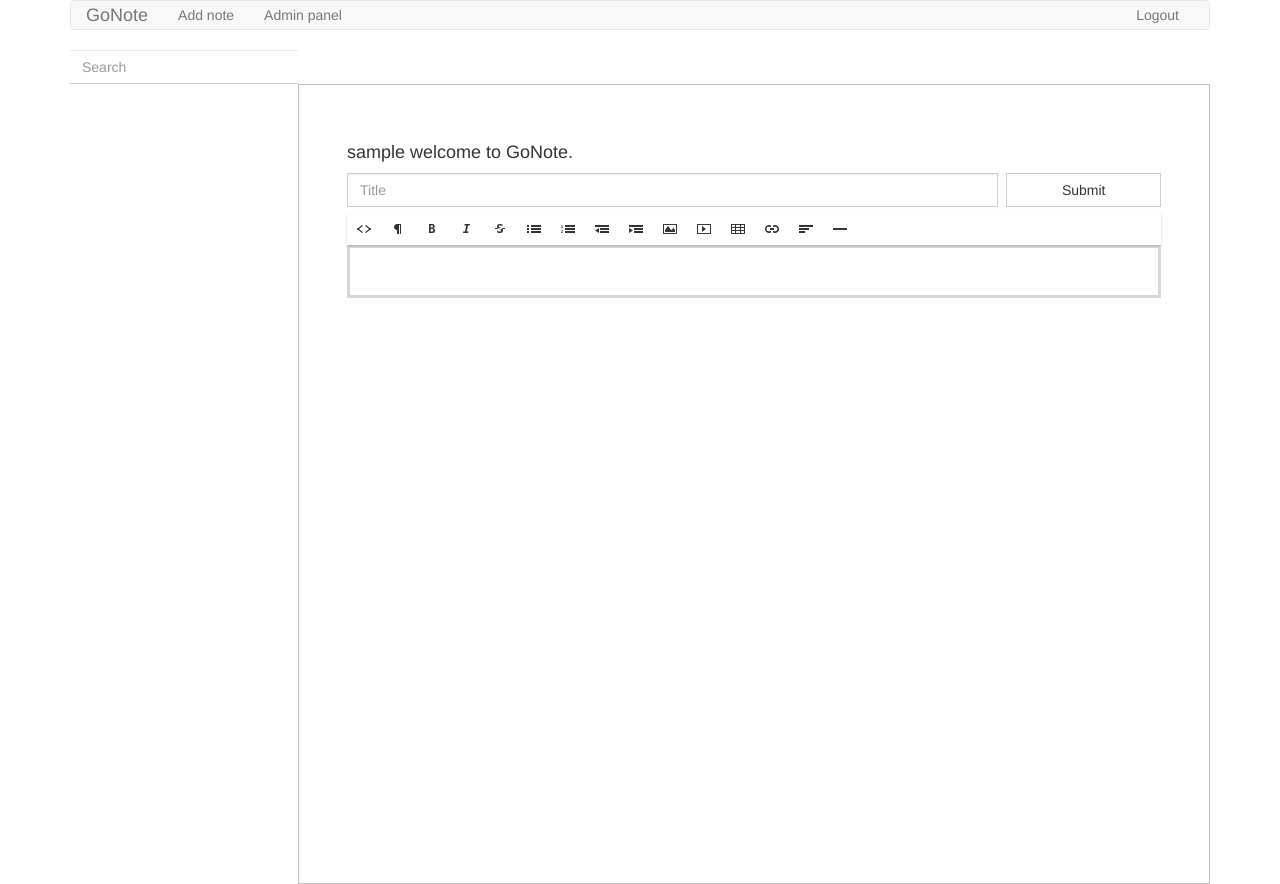
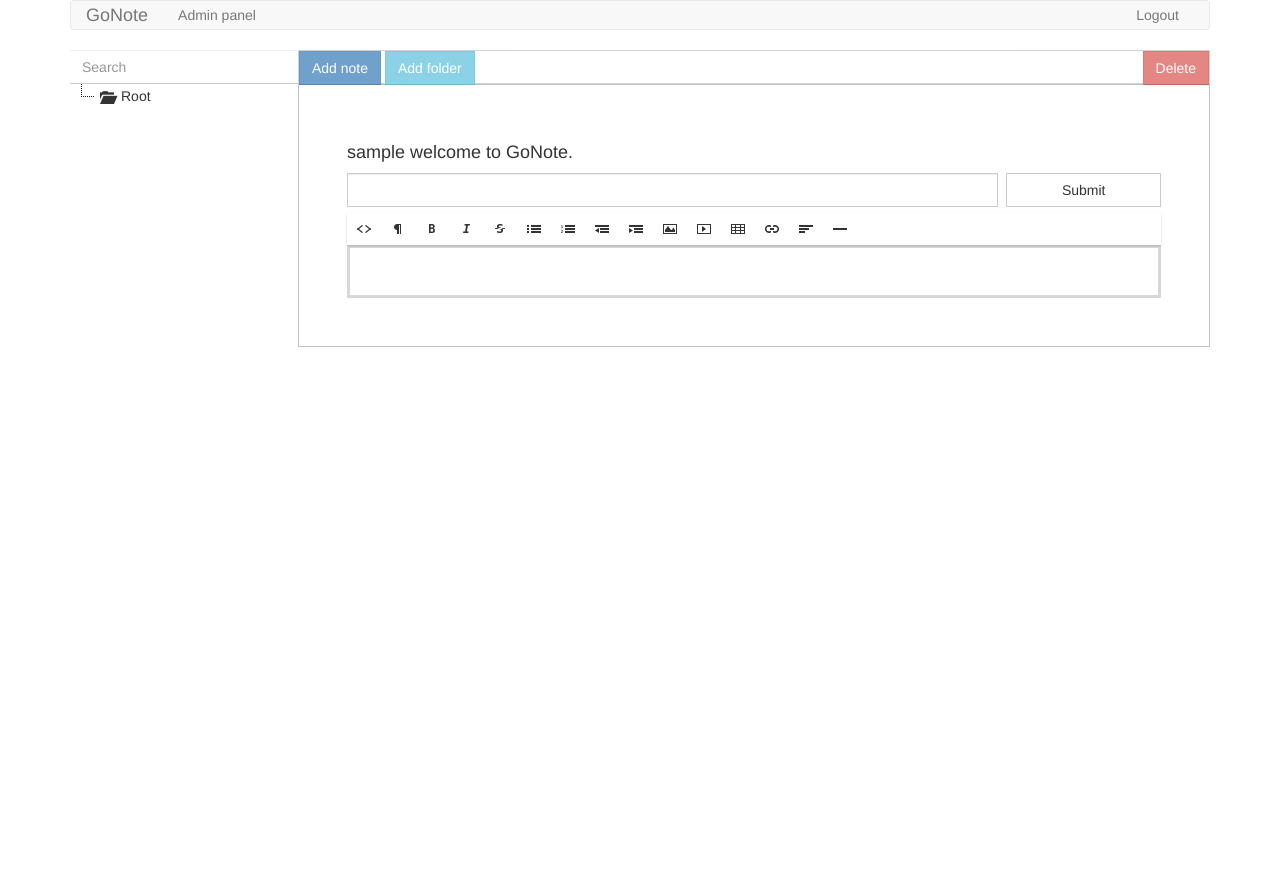
Before and after one commit to uncle-T0ny/GoNote, a Django app: page / in a window 1280 px wide. After the commit the page ends 347 px from the top, so only its background shows below. Run offline with Django 3.2, Linux system fonts and the light colour scheme; the visitor is signed in with stand-in values (Sample User, id 1); data that the repository does not hold is empty; some libraries are stand-ins or nearby versions.

Commit message:
create/delet note/folder functionality

```diff
--- a/folder/models.py
+++ b/folder/models.py
@@ -5,3 +5,5 @@
     name = models.CharField(max_length=60)
     parent_folder_id = models.IntegerField(default=-1, null=True)
     user = models.ForeignKey(User)
+    def json_decoder(obj):
+        return Folder(name=obj['name'], pk=obj['folderId'],parent_folder_id=obj['parent_folder_id'])
--- a/folder/views.py
+++ b/folder/views.py
@@ -1,3 +1,4 @@
+import json
 from django.http import HttpResponse
 from django.core import serializers
 from folder.models import Folder
@@ -12,8 +13,10 @@
         Folder.objects.get(user = request.user.id, pk=request.body.decode()).delete()
         return HttpResponse("OK")
     elif request.method == 'POST':
-        folder = Folder.objects.filter(user = request.user.id, pk=request.body.decode())
-        if folder.pk == '-1':     #create new note
+        decoded_json = request.body.decode('utf8')
+        folder = json.loads(decoded_json, object_hook=Folder.json_decoder)
+        folder.user = request.user
+        if int(folder.pk) == -1:     #create new folder
             folder.pk = None
         folder.save()
         return HttpResponse(folder.pk)
--- a/gonote/static/css/style.css
+++ b/gonote/static/css/style.css
@@ -1,9 +1,11 @@
-.treeSearchBlock { width: 20%; }
-.treeSearchBlock > input { width: 100%; }
+.treeSearchBlock { width: 100%; height: 34px; }
+.tree-btns-group { height: 34px; border: 1px solid silver; width: 80%; float: left; opacity: 0.7;}
+
+.treeSearchBlock > input { width: 20%; float: left; }
 .treeSearchBlock .form-control {border: 0px solid #ccc; border-bottom: 1px solid #ccc; border-radius: 0px;}
 .treeSearchBlock .form-control:focus {-webkit-box-shadow:0; box-shadow:0;border-color:transparent;}
-.notes-menu {float: left; width: 20%; height:  100%;}
-.notes-content {height: 100%;margin-left: 20%; padding: 48px;}
+.notes-menu {float: left; width: 20%; }
+.notes-content {margin-left: 20%; padding: 48px;}
 
 
 /* fix, to set redactor height*/
--- a/gonote/static/js/main.js
+++ b/gonote/static/js/main.js
@@ -26,10 +26,22 @@
 
             var treeItems = [];
 
+            var rootNote = {
+                "parent" : '#',
+                "id" : 'folder_root',
+                "text" : 'Root',
+                "icon": "glyphicon glyphicon-folder-open",
+                "state"       : {
+                    opened    : true,
+                },
+            };
+
+            treeItems.push(rootNote);
+
             for (var folder in folders) {
                 var parentNodeId = folders[folder].fields.parent_folder_id;
                 if (parentNodeId == -1) {
-                    parentNodeId = "#";
+                    parentNodeId = rootNote.id;
                 } else {
                     parentNodeId = 'folder_' + parentNodeId;
                 }
@@ -47,7 +59,7 @@
             for (var note in notes) {
                 var parentNodeId = notes[note].fields.folder_id;
                 if (parentNodeId == -1) {
-                    parentNodeId = '#';
+                    parentNodeId = rootNote.id;
                 } else {
                     parentNodeId = 'folder_' + parentNodeId;
                 }
@@ -71,8 +83,7 @@
                     'data': treeItems,
                     'check_callback' : true
                 },
-                'plugins' : [ 'contextmenu', 'crrm', "ui", "search" ],
-                 contextmenu: {items: customMenu}
+                'plugins' : ['crrm', "ui", "search" ],
             });
 
             var to;
@@ -101,8 +112,13 @@
         });
     });
 
-    $('#jstree_div').on('delete_node.jstree', function (e, data) {
-        var noteId = data.node.original.noteid;
+    //$('#jstree_div').on('delete_node.jstree', function (e, data) {
+    //    var noteId = data.node.original.noteid;
+    //    deleteNote(noteId);
+    //});
+}
+
+function deleteNote(noteId) {
     $.ajax({
         url: '/note/',
         type: 'DELETE',
@@ -110,38 +126,68 @@
         data: JSON.stringify(noteId),
         dataType: "text",
         success: function(result) {
+            $.jstree.reference("#jstree_div").delete_node('note_' + noteId);
+            $.growl.notice({title:'Notice!', message: "Note deleted successful." });
             console.log(result)
         },
         error : function(result) {
         }
     });
+}
 
+function deleteFolder(folderId) {
+    $.ajax({
+        url: '/folder/',
+        type: 'DELETE',
+        contentType: 'application/json; charset=utf-8',
+        data: JSON.stringify(folderId),
+        dataType: "text",
+        success: function(result) {
+            $.jstree.reference("#jstree_div").delete_node('folder_' + folderId);
+            $.growl.notice({title:'Notice!', message: "Folder deleted successful." });
+            console.log(result)
+        },
+        error : function(result) {
+        }
     });
 }
 
-function customMenu(node) {
-    var items = {
-        deleteItem: { // The "delete" menu item
-            label: "Delete",
-            action: function (obj) {
-                var refItem = obj.reference;
-                $.jstree.reference("#jstree_div").delete_node(refItem);
-            }
-        }
-    };
-
-    if ($(node).hasClass("folder")) {
-        // Delete the "delete" menu item
-        delete items.deleteItem;
-    }
-
-    return items;
-}
-
-function openEditor() {
+function prepareView4NewNote() {
     $("#noteId").val(-1);
     $('#title').val('');
     $('#editor').html('');
+}
+
+function prepareView4NewFolder() {
+
+}
+
+function saveFolder() {
+    var folderName = $('#folderName').val();
+    var parentFolderId = $('#folderId').val();
+    var selectedFolderId = getSelectedFolderId();
+    if (selectedFolderId >= 0) {
+        parentFolderId = selectedFolderId;
+    }
+    var folderId = -1;
+
+    var obj = {'folderId': folderId,'name' : folderName, 'parent_folder_id': parentFolderId};
+
+    $.ajax({
+        url: '/folder/',
+        type: 'POST',
+        contentType: 'application/json; charset=utf-8',
+        data: JSON.stringify(obj),
+        dataType: "text",
+        success: function(result) {
+            $.growl.notice({title:'Notice!', message: "Folder created successful." });
+            loadNotes(true);
+        },
+        error : function(result) {
+            $.growl.error({ message: "Some errors occurred: " + result });
+        }
+    });
+
 }
 
 function saveNote() {
@@ -177,5 +223,36 @@
         }
     });
 
+}
 
+function getSelectedFolderId(selectedNodeId) {
+    var nodeId = selectedNodeId? selectedNodeId : $('#jstree_div').jstree('get_selected')[0];
+
+    if (nodeId && (nodeId != 'folder_root' && nodeId.indexOf('folder') >= 0)) {
+        return  nodeId.substring('folder_'.length);
+    } else {
+        return -1;
     }
+}
+
+function getSelectedNoteId(selectedNodeId) {
+    var nodeId = selectedNodeId? selectedNodeId : $('#jstree_div').jstree('get_selected')[0];
+    if (nodeId && nodeId.indexOf('note') >= 0) {
+        return  nodeId.substring('note_'.length);
+    } else {
+        return -1;
+    }
+}
+
+function deleteSelectedNode() {
+    var selectedNodeId = $('#jstree_div').jstree('get_selected')[0];
+    var selectedFolderId = parseInt(getSelectedFolderId(selectedNodeId));
+    var selectedNoteId = parseInt(getSelectedNoteId(selectedNodeId));
+    //todo delete folder functionality
+    if (selectedFolderId != 'root') {
+        deleteFolder(selectedFolderId);
+    }
+    if (selectedNoteId >= 0) {
+        deleteNote(selectedNoteId);
+    }
+}
--- a/gonote/templates/content.html
+++ b/gonote/templates/content.html
@@ -1,6 +1,14 @@
 
 <div class="treeSearchBlock">
     <input type="search" placeholder="Search" class="form-control" id="treeSearchInp"/>
+
+    <div class="tree-btns-group">
+        <button type="button" onclick="prepareView4NewNote();" class="btn btn-primary" >Add note</button>
+        <button type="button" class="btn btn-info"  data-toggle="modal" data-target="#myModal" >Add folder</button>
+
+        <button type="button" style="float:right;" onclick="deleteSelectedNode();" class="btn btn-danger" >Delete</button>
+    </div>
+
 </div>
 
 <div class="notes-menu" id="jstree_div">
@@ -10,7 +18,7 @@
 <div class="content notes-content" style="border: 1px solid silver;">
     <h4> {{ user }} welcome to GoNote.</h4>
     <div class="noteTitle">
-        <input id="title" type="text" class="form-control" placeholder="Title">
+        <input id="title" type="text" class="form-control" >
         <button id="submitBtn" type="button" class="btn btn-default" onclick="saveNote();">Submit</button>
     </div>
     <div id="editor"> </div>
--- a/gonote/templates/layout.html
+++ b/gonote/templates/layout.html
@@ -5,6 +5,7 @@
     <link rel="stylesheet" href="{{ STATIC_URL}}css/style.css" type="text/css" >
     <script src="{{ STATIC_URL}}js/jquery-2.1.4.min.js" type="text/javascript"></script>
     <script src="{{ STATIC_URL}}js/main.js" type="text/javascript"></script>
+    <script src="http://maxcdn.bootstrapcdn.com/bootstrap/3.3.4/js/bootstrap.min.js"></script>
     {# for jsTree   #}
     <link rel="stylesheet" href="{{ STATIC_URL}}tree/themes/default/style.min.css" />
     <script src="{{ STATIC_URL}}tree/jstree.min.js" type="text/javascript"></script>
@@ -32,3 +33,26 @@
 </body>
 
 </html>
+
+{#      Modal contents    #}
+<div class="modal fade" id="myModal" role="dialog">
+    <div class="modal-dialog">
+
+        <!-- Modal content-->
+        <div class="modal-content">
+            <div class="modal-header">
+                <button type="button" class="close" data-dismiss="modal">&times;</button>
+                <h5>Create new folder</h5>
+            </div>
+            <div class="modal-body">
+                <label for="folderName" >name</label>
+                <input id="folderName" style="width: 80%;" type="text" class="form-control" placeholder="Input name"/>
+            </div>
+            <div class="modal-footer">
+                <button type="button" onclick="saveFolder();" class="btn btn-info" data-dismiss="modal">Create</button>
+                <button type="button" class="btn btn-default" data-dismiss="modal">Close</button>
+            </div>
+        </div>
+
+    </div>
+</div>
--- a/gonote/templates/menu.html
+++ b/gonote/templates/menu.html
@@ -21,7 +21,6 @@
         </div>
         <div id="navbar" class="navbar-collapse collapse">
             <ul class="nav navbar-nav">
-                <li><a href="#" onclick="openEditor();">Add note</a></li>
                 <li><a href="/admin">Admin panel</a></li>
             </ul>
             <ul class="nav navbar-nav navbar-right">
```
Also changed, not shown: README.md. Lines whose indentation alone changed are shown as unchanged.
